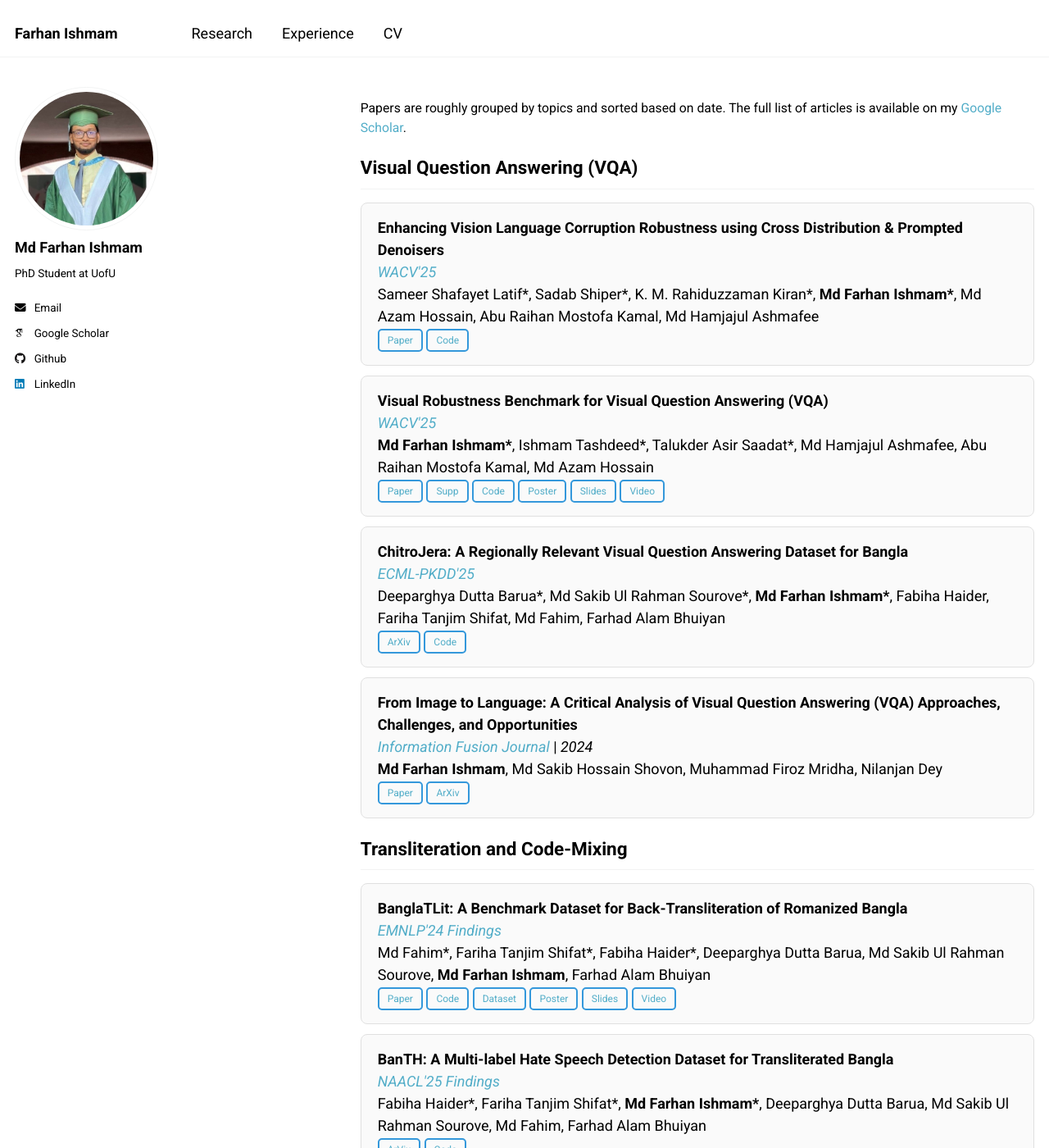
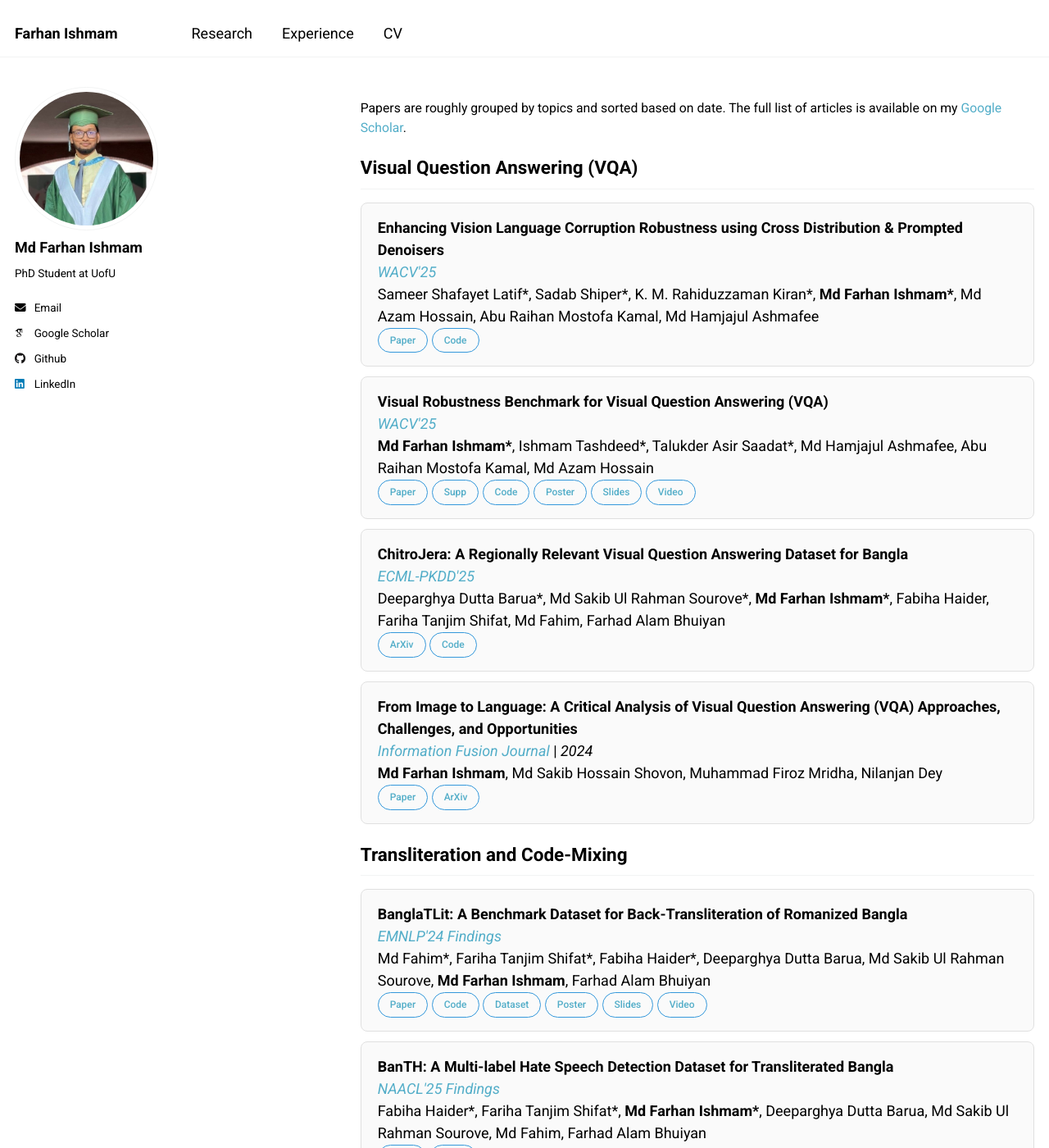
Before and after one commit to farhanishmam/farhanishmam.github.io, a Jekyll site: the page built from _pages/publications.html, in a window 1280 px wide and 1400 px high. Shown: the whole window at 82% size. Built offline with Jekyll 4.4.1, drawn with Linux system fonts in a browser that asks for light colours; some web fonts are replaced.

Commit message:
Update publications.html

```diff
--- a/_pages/publications.html
+++ b/_pages/publications.html
@@ -9,22 +9,34 @@ author_profile: true
 <head>
   <meta charset="UTF-8">
   <meta name="viewport" content="width=device-width, initial-scale=1.0">
-  <title>Transparent Button</title>
+  <title>Publications</title>
   <style>
       .transparent-button {
+          display: inline-block;
           background-color: transparent;
-          border: 2px solid #3498db;
+          border: 1px solid #3498db;
           color: #3498db;
-          padding: 5px 10px;
+          padding: 6px 14px;
           font-size: 12px;
+          font-weight: 500;
           cursor: pointer;
-          border-radius: 5px;
-          transition: all 0.3s ease;
+          border-radius: 999px;
+          text-decoration: none;
+          line-height: 1.4;
+          transition:
+              background-color 0.2s ease,
+              color 0.2s ease,
+              box-shadow 0.2s ease,
+              transform 0.2s ease,
+              border-color 0.2s ease;
       }
 
       .transparent-button:hover {
           background-color: #3498db;
-          color: white;
+          color: #ffffff;
+          border-color: #3498db;
+          box-shadow: 0 4px 10px rgba(52, 152, 219, 0.4);
+          transform: translateY(-1px);
       }
 
       .section-item {
```
